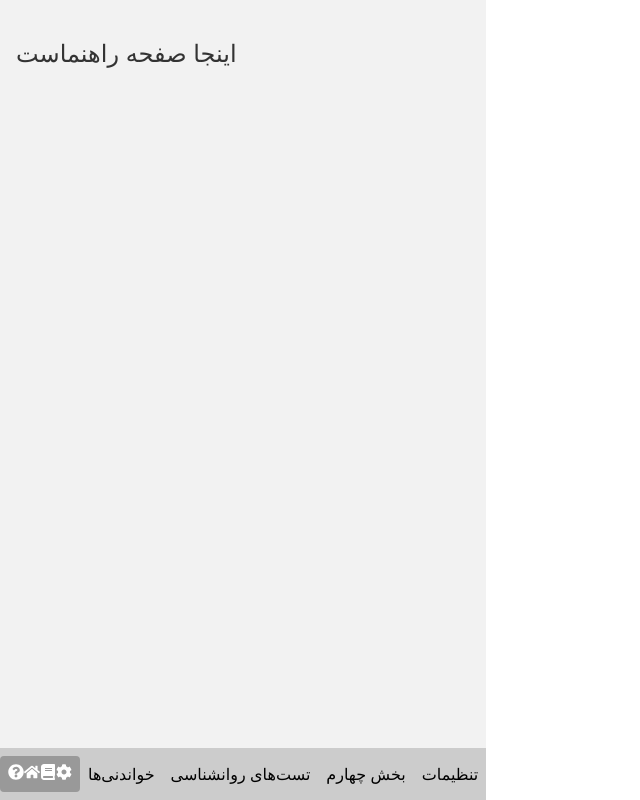
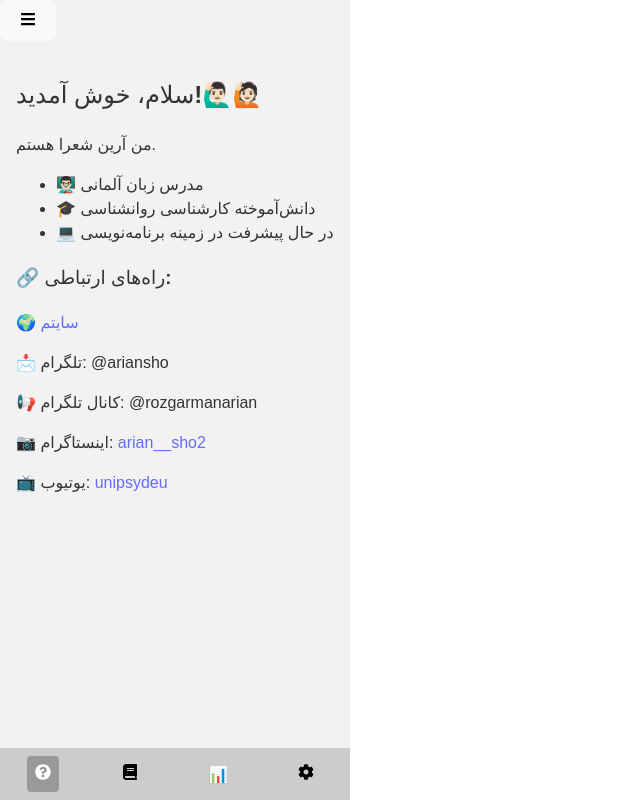
Before and after one commit to arianshoara/salamatravan, a React (Vite) app in the folder my-telegram-webapp/: page / in a window 1280 px wide. Shown: the whole page, without its empty margins (0-640 px from the left). Built offline with nearby package versions, Linux system fonts and the light colour scheme.

Commit message:
Updated project files

```diff
--- a/my-telegram-webapp/src/App.jsx
+++ b/my-telegram-webapp/src/App.jsx
@@ -1,28 +1,70 @@
 import { useState } from "react";
 import "./App.css";
-import { FaHome, FaBook, FaCog, FaQuestionCircle } from "react-icons/fa";
+import { FaHome, FaBook, FaCog, FaQuestionCircle, FaBars, FaBrain, FaSadTear, FaSmile, FaBalanceScale, FaHeartbeat, FaUser } from "react-icons/fa";
+
 function App() {
-  // state برای کنترل تب فعال (راهنما، خواندنی‌ها، تست‌ها، بخش چهارم، تنظیمات)
   const [activeTab, setActiveTab] = useState("guide");
+  const [darkMode, setDarkMode] = useState(false);
+  const [menuOpen, setMenuOpen] = useState(false);
 
-  // state برای کنترل حالت تیره یا عادی
-  const [darkMode, setDarkMode] = useState(false);
-
-  // تابع برای رندر کردن محتوای هر تب
   const renderContent = () => {
     switch (activeTab) {
       case "guide":
-        return <h2>اینجا صفحه راهنماست</h2>;
+        return (
+          <div className="guide-content">
+            <h2>سلام، خوش آمدید!🙋🏻‍♂️🙋🏻</h2>
+            <p>من آرین شعرا هستم.</p>
+            <ul>
+              <li>👨🏻‍🏫 مدرس زبان آلمانی</li>
+              <li>🎓 دانش‌آموخته کارشناسی روانشناسی</li>
+              <li>💻 در حال پیشرفت در زمینه برنامه‌نویسی</li>
+            </ul>
+            <h3>🔗 راه‌های ارتباطی:</h3>
+            <p>
+              <a href="https://arianshoara.github.io/arian/">🌍 سایتم</a>
+            </p>
+            <p>📩 تلگرام: @ariansho</p>
+            <p>📢 کانال تلگرام: @rozgarmanarian</p>
+            <p>
+              📷 اینستاگرام: <a href="https://www.instagram.com/arian__sho2">arian__sho2</a>
+            </p>
+            <p>
+              📺 یوتیوب: <a href="https://www.youtube.com/@unipsydeu">unipsydeu</a>
+            </p>
+          </div>
+        );
       case "reading":
-        return <h2>اینجا صفحه خواندنی‌هاست</h2>;
+        return (
+          <div className="reading-content">
+            <h2>📖 خواندنی‌های روانشناسی و فلسفه</h2>
+            <ul>
+              <li>🧠 تاثیرات اضطراب بر عملکرد روزمره</li>
+              <li>📚 نقش خودآگاهی در رشد فردی</li>
+              <li>🧐 تفاوت بین افسردگی و ناراحتی موقتی</li>
+              <li>💡 مبانی روانشناسی مثبت‌گرا</li>
+              <li>⚖️ چگونه تصمیمات بهتری بگیریم؟</li>
+            </ul>
+          </div>
+        );
       case "tests":
-        return <h2>اینجا صفحه تست‌های روانشناسی هست</h2>;
-      case "fourth":
-        return <h2>اینجا بخش چهارمه (فعلاً ایده‌اش رو بعداً اضافه می‌کنیم)</h2>;
+        return (
+          <div className="tests-content">
+            <h2>📝 تست‌های روانشناسی</h2>
+            <ul>
+              <li><FaBrain /> تست اضطراب</li>
+              <li><FaSadTear /> تست افسردگی</li>
+              <li><FaBalanceScale /> تست وسواس فکری-عملی (OCD)</li>
+              <li><FaSmile /> تست اختلال دو قطبی MDQ</li>
+              <li><FaHeartbeat /> تست اعتیاد</li>
+              <li><FaUser /> تست آمادگی رابطه عاطفی</li>
+              <li>📊 تست شخصیت</li>
+            </ul>
+          </div>
+        );
       case "settings":
         return (
           <div className="settings-container">
-            <h2>تنظیمات</h2>
+            <h2>⚙️ تنظیمات</h2>
             <label className="switch">
               <input
                 type="checkbox"
@@ -41,43 +83,24 @@ function App() {
 
   return (
     <div className={`app-container ${darkMode ? "dark-mode" : ""}`}>
-      {/* محتوای اصلی */}
+      <header className="top-bar">
+        <button className="menu-btn" onClick={() => setMenuOpen(!menuOpen)}>
+          <FaBars />
+        </button>
+      </header>
       <main className="content">{renderContent()}</main>
-
-      {/* نوار منوی پایین */}
       <nav className="bottom-nav">
-        <button
-          className={activeTab === "guide" ? "active" : ""}
-          onClick={() => setActiveTab("guide")}
-        >
+        <button className={activeTab === "guide" ? "active" : ""} onClick={() => setActiveTab("guide")}>
           <FaQuestionCircle />
-            <FaHome />
-            <FaBook />
-            <FaCog />
         </button>
-        <button
-          className={activeTab === "reading" ? "active" : ""}
-          onClick={() => setActiveTab("reading")}
-        >
-          خواندنی‌ها
+        <button className={activeTab === "reading" ? "active" : ""} onClick={() => setActiveTab("reading")}>
+          <FaBook />
         </button>
-        <button
-          className={activeTab === "tests" ? "active" : ""}
-          onClick={() => setActiveTab("tests")}
-        >
-          تست‌های روانشناسی
+        <button className={activeTab === "tests" ? "active" : ""} onClick={() => setActiveTab("tests")}>
+          📊
         </button>
-        <button
-          className={activeTab === "fourth" ? "active" : ""}
-          onClick={() => setActiveTab("fourth")}
-        >
-          بخش چهارم
-        </button>
-        <button
-          className={activeTab === "settings" ? "active" : ""}
-          onClick={() => setActiveTab("settings")}
-        >
-          تنظیمات
+        <button className={activeTab === "settings" ? "active" : ""} onClick={() => setActiveTab("settings")}>
+          <FaCog />
         </button>
       </nav>
     </div>
```
